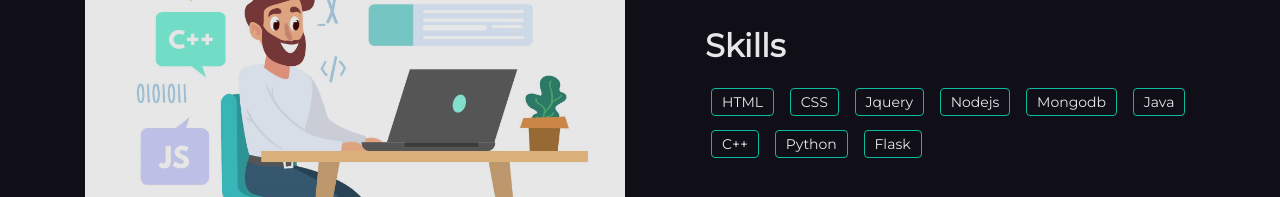
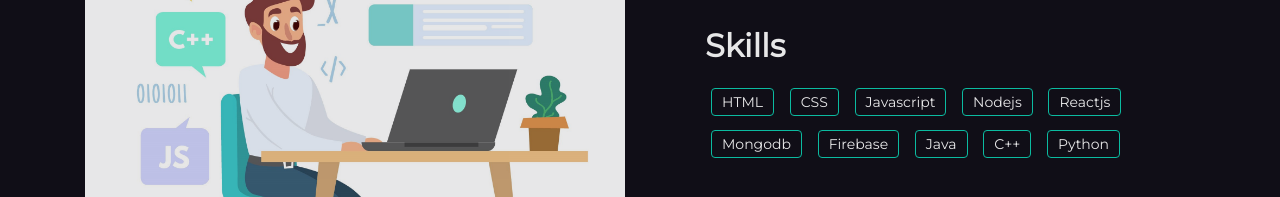
Before and after one commit to pritam047/pritam047.github.io, a plain HTML site: page index.html in a window 1280 px wide. Shown: the part 1092-1289 px from the top of the page. Drawn offline with Linux system fonts and the light colour scheme.

Commit message:
updated resume link and skills section

```diff
--- a/index.html
+++ b/index.html
@@ -200,16 +200,17 @@ emailjs.init("user_SvF3PnYSEQzMLVxKrZajO");
               <ul>
                 <li><span>HTML</span></li>
                 <li><span>CSS</span></li>
-                <li><span>Jquery</span></li>
+                <li><span>Javascript</span></li>
                 <li><span>Nodejs</span></li>
+                <li><span>Reactjs</span></li>
                 <li><span>Mongodb</span></li>
+                <li><span>Firebase</span></li>
                 <li><span>Java</span></li>
                 <li><span>C++</span></li>
                 <li><span>Python</span></li>
-                <li><span>Flask</span></li>
               </ul>
             </div>
-            <a href="https://drive.google.com/open?id=1IQgm8XSRE_pWP_WsmU6DBMW0TpShuqRS"
+            <a href="https://drive.google.com/file/d/1yFbHb9jDBUomITsChCcgjPFMWiPN64CH/view?usp=sharing"
               class="btn btn-fill wow fadeInUp" data-wow-duration="0.8s" data-wow-delay="0.4s">Download Resume <i
                 class="fa fa-download"></i></a>
           </div>
```
